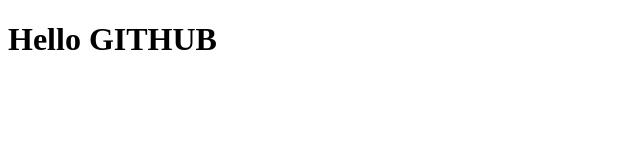
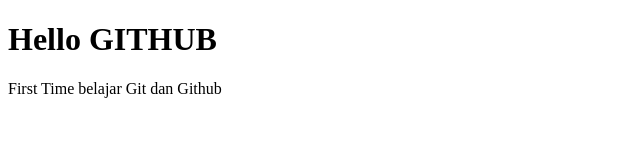
Before and after one commit to alghifarialim/belajar-git-hub, a plain HTML site: page index.html in a window 1280 px wide. Shown: the whole page, without its empty margins (0-640 px from the left). Drawn offline with Linux system fonts and the light colour scheme.

Commit message:
Menambah paragraf

```diff
--- a/index.html
+++ b/index.html
@@ -7,5 +7,6 @@
   </head>
   <body>
     <h1>Hello GITHUB</h1>
+    <p>First Time belajar Git dan Github</p>
   </body>
 </html>
```
